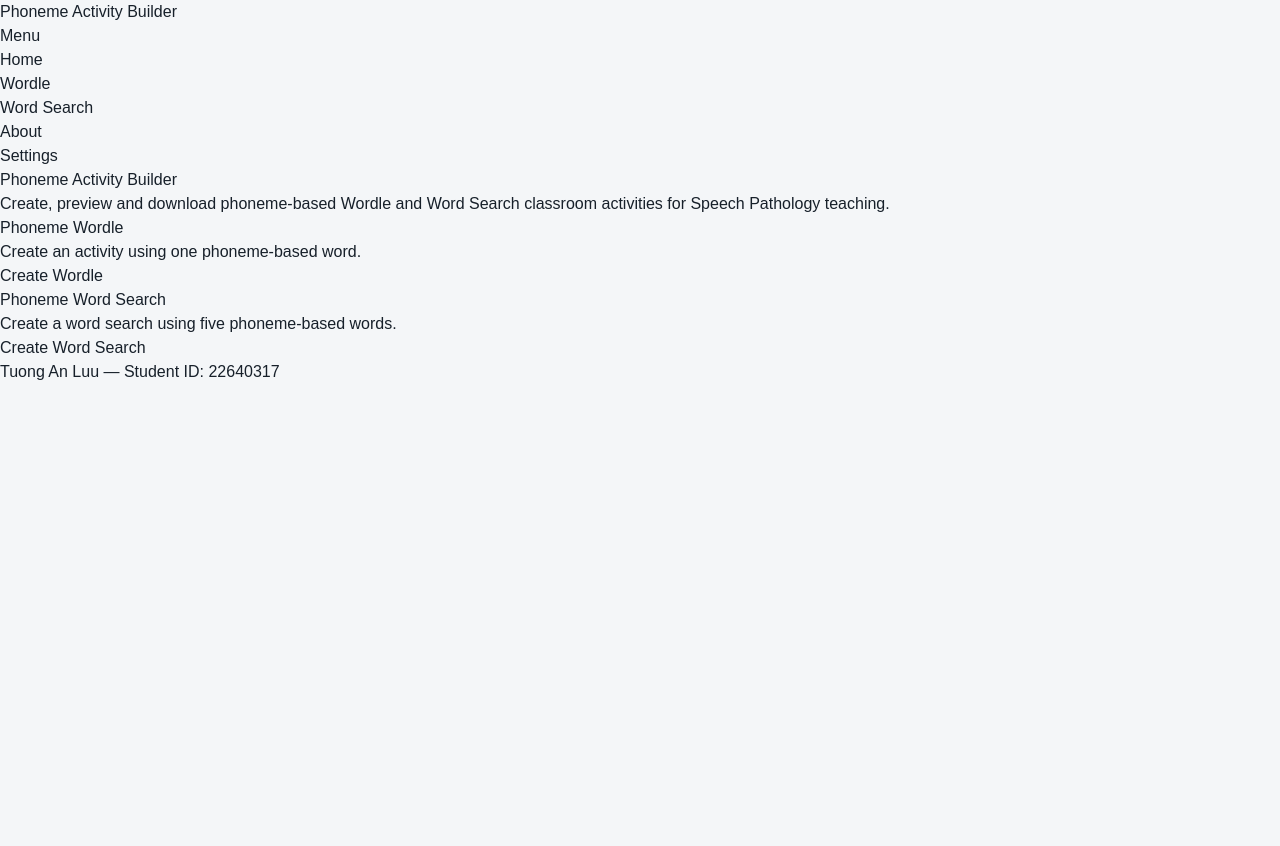
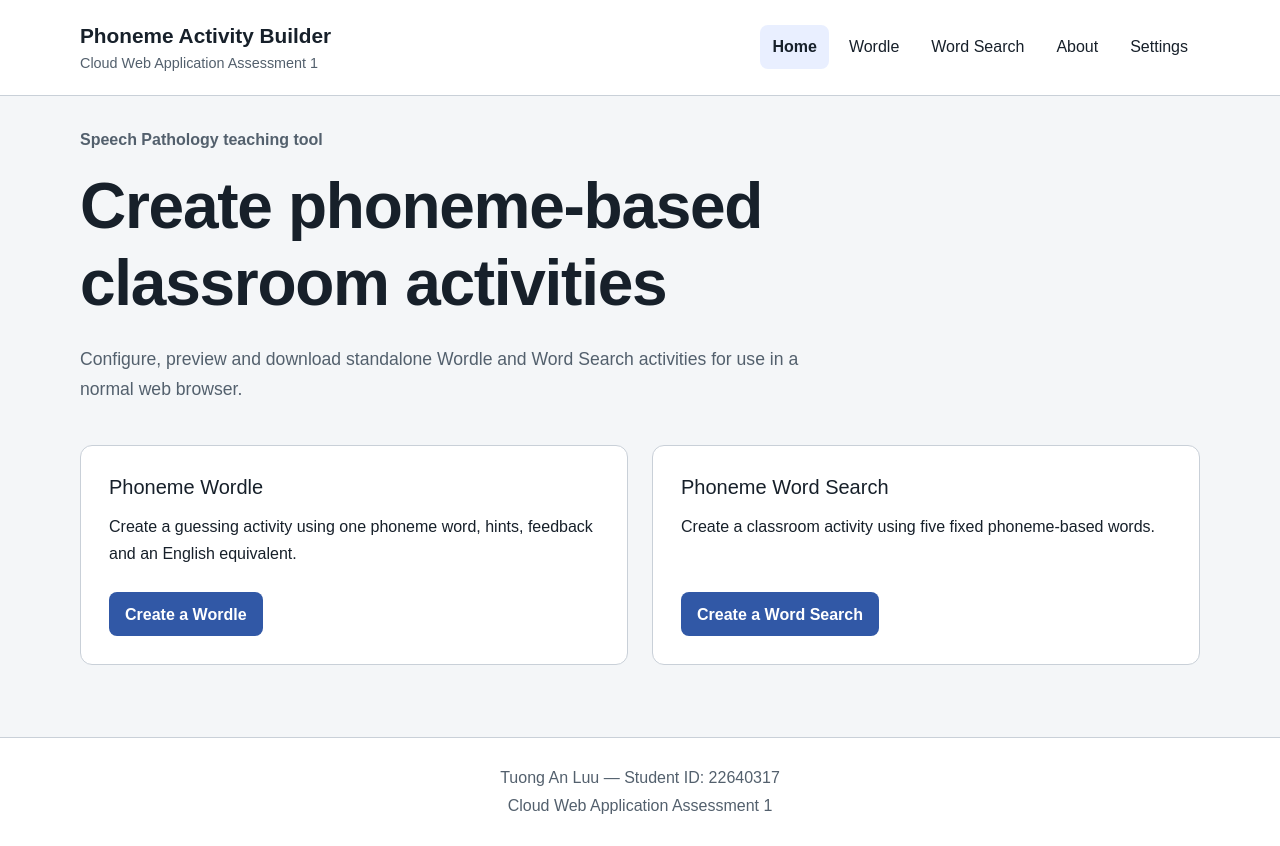
Before and after one commit to Tuong-An-Luu/speech-activity-builder-a2, a Next.js app: page / in a window 1280 px wide. Before the commit the page ends 800 px from the top, so only its background shows below. Built offline with nearby package versions, Linux system fonts and the light colour scheme; no server answers.

Commit message:
Improve responsive navigation and homepage layout

```diff
--- a/app/about/page.tsx
+++ b/app/about/page.tsx
@@ -1,22 +1,52 @@
 export default function AboutPage() {
   return (
-    <section>
-      <h1>About</h1>
+    <section className="content-page">
+      <h1>About the project</h1>
 
       <p>
-        This frontend application helps teachers create phoneme-based classroom
-        activities for Speech Pathology students.
+        The Phoneme Activity Builder helps teachers prepare browser-based
+        activities for Speech Pathology students. Teachers can configure an
+        activity, preview it and download it as a standalone HTML file.
       </p>
 
+      <h2>Assessment 1 scope</h2>
+
       <p>
-        Assessment 1 focuses on frontend design, usability, accessibility and
-        standalone HTML generation. It does not use a database.
+        Assessment 1 focuses on frontend design, usability, accessibility,
+        responsive layout and HTML generation. It does not use a database or
+        dynamically managed word list.
+      </p>
+
+      <h2>Phoneme Wordle</h2>
+
+      <p>
+        The Wordle tool uses one phoneme-based word. It provides a hint,
+        limited attempts and feedback that displays the English equivalent.
+      </p>
+
+      <h2>Phoneme Word Search</h2>
+
+      <p>
+        The Word Search tool uses approximately five fixed phoneme words and
+        creates a downloadable classroom activity.
       </p>
 
       <h2>Student details</h2>
 
-      <p>Name: Tuong An Luu</p>
-      <p>Student number: 22640317</p>
+      <p>
+        <strong>Name:</strong> Your Name
+      </p>
+
+      <p>
+        <strong>Student number:</strong> Your Student Number
+      </p>
+
+      <h2>How to use the website</h2>
+
+      <video className="instruction-video" controls preload="metadata">
+        <source src="/how-to-use.mp4" type="video/mp4" />
+        Your browser does not support embedded video.
+      </video>
     </section>
   );
 }
--- a/app/globals.css
+++ b/app/globals.css
@@ -104,14 +104,18 @@ a {
 /* Buttons */
 
 .button {
+  display: inline-flex;
+  align-items: center;
+  justify-content: center;
   min-height: 44px;
-  margin-top: 24px;
   padding: 10px 16px;
   border: 0;
   border-radius: 8px;
   background: var(--primary);
   color: var(--primary-text);
   font-weight: 700;
+  line-height: 1.2;
+  text-decoration: none;
   cursor: pointer;
 }
 
@@ -230,3 +234,244 @@ select:focus-visible {
     font-size: 0.9rem;
   }
 }
+
+.main-navigation {
+  position: relative;
+}
+
+.navigation-list {
+  display: flex;
+  align-items: center;
+  gap: 8px;
+  margin: 0;
+  padding: 0;
+  list-style: none;
+}
+
+.navigation-list a {
+  display: block;
+  padding: 10px 12px;
+  border-radius: 8px;
+  color: var(--text);
+  text-decoration: none;
+}
+
+.navigation-list a:hover,
+.navigation-list a:focus-visible,
+.navigation-list a.active {
+  background: var(--hover-surface);
+}
+
+.navigation-list a.active {
+  font-weight: 700;
+}
+
+.menu-button {
+  display: none;
+  min-height: 44px;
+  padding: 8px 12px;
+  border: 1px solid var(--border);
+  border-radius: 8px;
+  background: var(--surface);
+  color: var(--text);
+  cursor: pointer;
+}
+
+@media (max-width: 760px) {
+  .menu-button {
+    display: inline-flex;
+    align-items: center;
+    gap: 8px;
+  }
+
+  .navigation-list {
+    display: none;
+    position: absolute;
+    top: calc(100% + 8px);
+    right: 0;
+    z-index: 20;
+    width: min(260px, calc(100vw - 32px));
+    padding: 12px;
+    border: 1px solid var(--border);
+    border-radius: 10px;
+    background: var(--surface);
+    box-shadow: 0 8px 24px rgb(0 0 0 / 18%);
+  }
+
+  .navigation-list.open {
+    display: block;
+  }
+
+  .navigation-list li + li {
+    margin-top: 4px;
+  }
+}
+
+.site-header {
+  border-bottom: 1px solid var(--border);
+  background: var(--surface);
+}
+
+.header-inner {
+  display: flex;
+  justify-content: space-between;
+  align-items: center;
+
+  width: min(1120px, calc(100% - 32px));
+
+  margin: 0 auto;
+
+  padding: 20px 0;
+}
+
+.site-title {
+  margin: 0;
+  font-size: 1.3rem;
+  font-weight: 700;
+}
+
+.site-subtitle {
+  margin: 2px 0 0;
+  color: var(--muted-text);
+  font-size: 0.9rem;
+}
+
+.page-container {
+  width: min(1120px, calc(100% - 32px));
+  min-height: 70vh;
+  margin: 0 auto;
+  padding: 32px 0;
+}
+
+.site-footer {
+  margin-top: 40px;
+  padding: 24px 16px;
+  border-top: 1px solid var(--border);
+  background: var(--surface);
+  color: var(--muted-text);
+  text-align: center;
+}
+
+.site-footer p {
+  margin: 4px 0;
+}
+
+.skip-link {
+  position: absolute;
+  left: -9999px;
+}
+
+.skip-link:focus {
+  top: 12px;
+  left: 12px;
+  z-index: 100;
+  padding: 10px;
+  background: var(--surface);
+  color: var(--text);
+}
+
+@media (max-width: 760px) {
+  .header-inner {
+    align-items: flex-start;
+  }
+}
+
+/* Home page */
+
+.hero {
+  max-width: 800px;
+  margin-bottom: 40px;
+}
+
+.hero .eyebrow {
+  margin: 0 0 16px;
+  color: var(--muted-text);
+  font-weight: 700;
+}
+
+.hero h1 {
+  margin: 0 0 24px;
+  font-size: clamp(2.5rem, 5vw, 4rem);
+  line-height: 1.2;
+  font-weight: 700;
+  letter-spacing: -0.02em;
+}
+
+.hero > p:not(.eyebrow) {
+  max-width: 720px;
+  margin: 0;
+  color: var(--muted-text);
+  font-size: 1.1rem;
+  line-height: 1.7;
+}
+
+.home-card-grid {
+  display: grid;
+  grid-template-columns: repeat(2, minmax(0, 1fr));
+  gap: 24px;
+}
+
+.home-card {
+  display: flex;
+  flex-direction: column;
+  align-items: flex-start;
+  min-height: 220px;
+  padding: 28px;
+  border: 1px solid var(--border);
+  border-radius: 12px;
+  background: var(--surface);
+  transition:
+    transform 0.2s ease,
+    box-shadow 0.2s ease;
+}
+
+.home-card:hover {
+  transform: translateY(-3px);
+  box-shadow: 0 8px 24px rgb(0 0 0 / 15%);
+}
+
+.home-card h2 {
+  margin: 0 0 14px;
+  font-size: 1.25rem;
+  line-height: 1.3;
+}
+
+.home-card p {
+  margin: 0 0 24px;
+  line-height: 1.65;
+}
+
+.home-card .button {
+  display: inline-flex;
+  align-items: center;
+  justify-content: center;
+  margin-top: auto;
+}
+
+.home-link {
+  text-decoration: none;
+}
+
+@media (max-width: 700px) {
+  .home-card-grid {
+    grid-template-columns: 1fr;
+  }
+
+  .home-card {
+    min-height: auto;
+  }
+
+  .hero h1 {
+    font-size: clamp(2.2rem, 11vw, 3.4rem);
+  }
+}
+.content-page {
+  max-width: 800px;
+}
+
+.instruction-video {
+  width: 100%;
+  max-width: 760px;
+  border: 1px solid var(--border);
+  border-radius: 12px;
+}
--- a/app/layout.tsx
+++ b/app/layout.tsx
@@ -17,19 +17,31 @@ export default async function RootLayout({
 }>) {
   const cookieStore = await cookies();
   const savedTheme = cookieStore.get("theme")?.value;
-
-  const theme =
-    savedTheme === "dark" ? "dark" : "light";
+  const theme = savedTheme === "dark" ? "dark" : "light";
 
   return (
     <html lang="en" data-theme={theme}>
       <body>
-        <header>
-          <h1>Phoneme Activity Builder</h1>
-          <Navigation />
+        <a className="skip-link" href="#main-content">
+          Skip to main content
+        </a>
+
+        <header className="site-header">
+          <div className="header-inner">
+            <div>
+              <p className="site-title">Phoneme Activity Builder</p>
+              <p className="site-subtitle">
+                Cloud Web Application Assessment 1
+              </p>
+            </div>
+
+            <Navigation />
+          </div>
         </header>
 
-        <main>{children}</main>
+        <main id="main-content" className="page-container">
+          {children}
+        </main>
 
         <Footer />
       </body>
--- a/app/page.tsx
+++ b/app/page.tsx
@@ -3,23 +3,42 @@ import Link from "next/link";
 export default function HomePage() {
   return (
     <section>
-      <h1>Phoneme Activity Builder</h1>
+      <div className="hero">
+        <p className="eyebrow">Speech Pathology teaching tool</p>
 
-      <p>
-        Create, preview and download phoneme-based Wordle and Word Search
-        classroom activities for Speech Pathology teaching.
-      </p>
+        <h1>Create phoneme-based classroom activities</h1>
 
-      <div>
-        <h2>Phoneme Wordle</h2>
-        <p>Create an activity using one phoneme-based word.</p>
-        <Link href="/wordle">Create Wordle</Link>
+        <p>
+          Configure, preview and download standalone Wordle and Word Search
+          activities for use in a normal web browser.
+        </p>
       </div>
 
-      <div>
-        <h2>Phoneme Word Search</h2>
-        <p>Create a word search using five phoneme-based words.</p>
-        <Link href="/word-search">Create Word Search</Link>
+      <div className="home-card-grid">
+        <article className="home-card">
+          <h2>Phoneme Wordle</h2>
+
+          <p>
+            Create a guessing activity using one phoneme word, hints, feedback
+            and an English equivalent.
+          </p>
+
+          <Link className="button home-link" href="/wordle">
+            Create a Wordle
+          </Link>
+        </article>
+
+        <article className="home-card">
+          <h2>Phoneme Word Search</h2>
+
+          <p>
+            Create a classroom activity using five fixed phoneme-based words.
+          </p>
+
+          <Link className="button home-link" href="/word-search">
+            Create a Word Search
+          </Link>
+        </article>
       </div>
     </section>
   );
--- a/components/Footer.tsx
+++ b/components/Footer.tsx
@@ -1,7 +1,8 @@
 export default function Footer() {
   return (
-    <footer>
+    <footer className="site-footer">
       <p>Tuong An Luu — Student ID: 22640317</p>
+      <p>Cloud Web Application Assessment 1</p>
     </footer>
   );
 }
--- a/components/Navigation.tsx
+++ b/components/Navigation.tsx
@@ -1,6 +1,7 @@
 "use client";
 
 import Link from "next/link";
+import { usePathname } from "next/navigation";
 import { useState } from "react";
 
 const links = [
@@ -13,22 +14,35 @@ const links = [
 
 export default function Navigation() {
   const [open, setOpen] = useState(false);
+  const pathname = usePathname();
 
   return (
-    <nav aria-label="Main navigation">
+    <nav className="main-navigation" aria-label="Main navigation">
       <button
+        className="menu-button"
         type="button"
         aria-expanded={open}
-        aria-controls="main-navigation"
-        onClick={() => setOpen(!open)}
+        aria-controls="navigation-links"
+        onClick={() => setOpen((current) => !current)}
       >
-        Menu
+        <span aria-hidden="true">☰</span>
+        <span>Menu</span>
       </button>
 
-      <ul id="main-navigation">
+      <ul
+        id="navigation-links"
+        className={open ? "navigation-list open" : "navigation-list"}
+      >
         {links.map((link) => (
           <li key={link.href}>
-            <Link href={link.href}>{link.label}</Link>
+            <Link
+              className={pathname === link.href ? "active" : ""}
+              href={link.href}
+              aria-current={pathname === link.href ? "page" : undefined}
+              onClick={() => setOpen(false)}
+            >
+              {link.label}
+            </Link>
           </li>
         ))}
       </ul>
```
